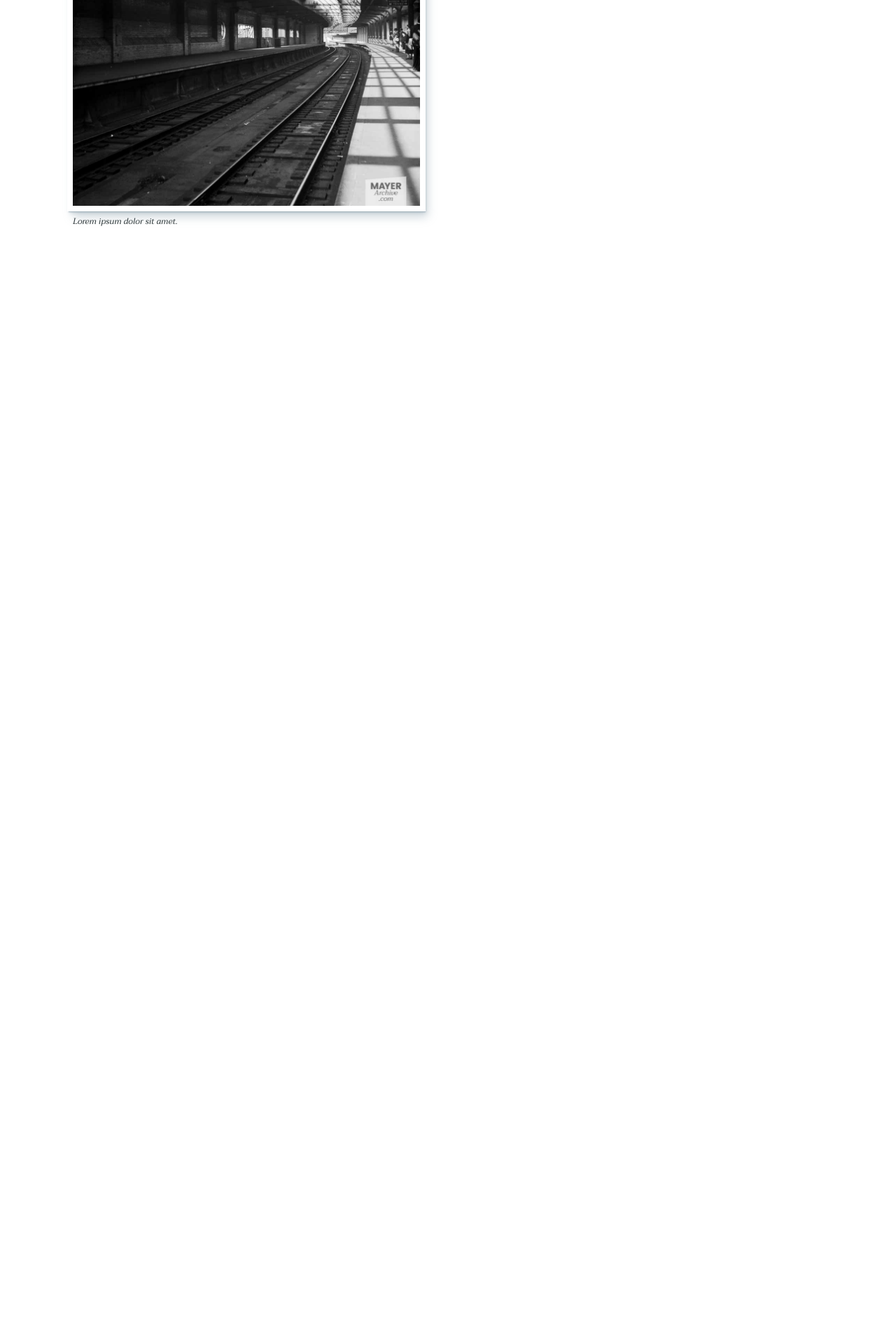
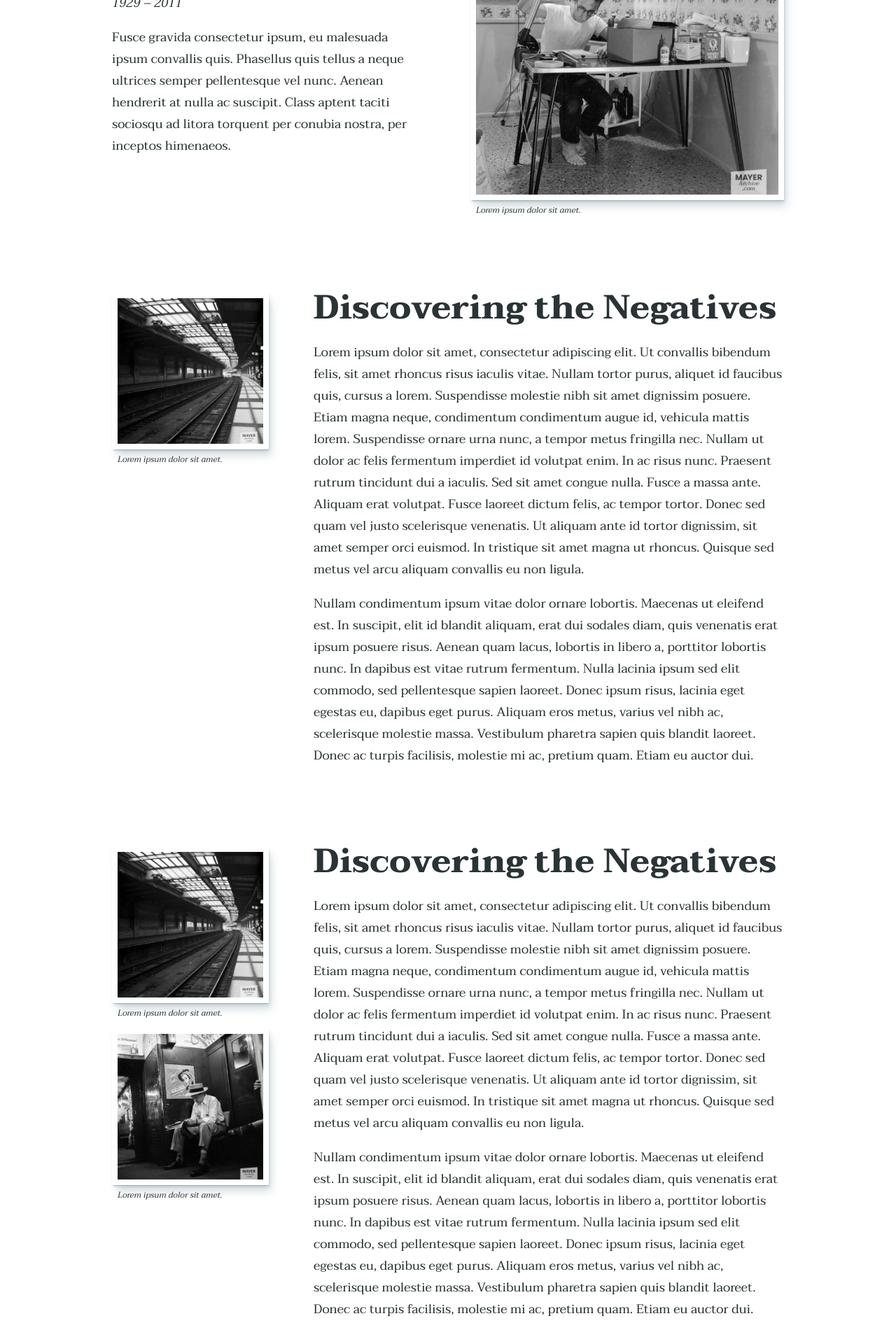
Before and after one commit to johnthedesigner/mayer-archive, a Next.js app: page /about in a window 1280 px wide. Shown: the part 546-2466 px from the top of the page at 70% size. Before the commit the page ends 908 px from the top, so only its background shows below. Built offline with nearby package versions, Linux system fonts and the light colour scheme.

Commit message:
Adding longform text styles

```diff
--- a/components/Photograph.js
+++ b/components/Photograph.js
@@ -55,7 +55,7 @@ const Photograph = ({
 
   return (
     <>
-      <div className="photo-container">
+      <div className="photo__container">
         <div className="photo">
           <Image
             className="photo__image"
--- a/pages/about.js
+++ b/pages/about.js
@@ -11,7 +11,31 @@ const About = () => {
       </Hero>
       <div className="page-body">
         <div className="ping-pong">
+          <div className="ping-pong__text-container">
+            <h2>Ralph Mayer</h2>
+            <p>
+              <em>1929 – 2011</em>
+            </p>
+            <p>
+              Fusce gravida consectetur ipsum, eu malesuada ipsum convallis
+              quis. Phasellus quis tellus a neque ultrices semper pellentesque
+              vel nunc. Aenean hendrerit at nulla ac suscipit. Class aptent
+              taciti sociosqu ad litora torquent per conubia nostra, per
+              inceptos himenaeos.
+            </p>
+          </div>
           <div className="ping-pong__image-container">
+            <Photograph
+              imageId="324_1957-01-13_07"
+              resolution="1000"
+              zoomResolution="1000"
+              collection="the-photographer"
+              caption="Lorem ipsum dolor sit amet."
+            />
+          </div>
+        </div>
+        <div className="longform-text">
+          <div className="longform-text__side-column">
             <Photograph
               imageId="057_1948-07-12_01"
               resolution="1000"
@@ -20,10 +44,83 @@ const About = () => {
               caption="Lorem ipsum dolor sit amet."
             />
           </div>
-          <div className="ping-pong__text-container">
-            <h4>Collections</h4>
-            <h2>The City</h2>
-            <p>Lorem ipsum dolor sit amet.</p>
+          <div className="longform-text__main-column">
+            <h2>Discovering the Negatives</h2>
+            <p>
+              Lorem ipsum dolor sit amet, consectetur adipiscing elit. Ut
+              convallis bibendum felis, sit amet rhoncus risus iaculis vitae.
+              Nullam tortor purus, aliquet id faucibus quis, cursus a lorem.
+              Suspendisse molestie nibh sit amet dignissim posuere. Etiam magna
+              neque, condimentum condimentum augue id, vehicula mattis lorem.
+              Suspendisse ornare urna nunc, a tempor metus fringilla nec. Nullam
+              ut dolor ac felis fermentum imperdiet id volutpat enim. In ac
+              risus nunc. Praesent rutrum tincidunt dui a iaculis. Sed sit amet
+              congue nulla. Fusce a massa ante. Aliquam erat volutpat. Fusce
+              laoreet dictum felis, ac tempor tortor. Donec sed quam vel justo
+              scelerisque venenatis. Ut aliquam ante id tortor dignissim, sit
+              amet semper orci euismod. In tristique sit amet magna ut rhoncus.
+              Quisque sed metus vel arcu aliquam convallis eu non ligula.
+            </p>
+            <p>
+              Nullam condimentum ipsum vitae dolor ornare lobortis. Maecenas ut
+              eleifend est. In suscipit, elit id blandit aliquam, erat dui
+              sodales diam, quis venenatis erat ipsum posuere risus. Aenean quam
+              lacus, lobortis in libero a, porttitor lobortis nunc. In dapibus
+              est vitae rutrum fermentum. Nulla lacinia ipsum sed elit commodo,
+              sed pellentesque sapien laoreet. Donec ipsum risus, lacinia eget
+              egestas eu, dapibus eget purus. Aliquam eros metus, varius vel
+              nibh ac, scelerisque molestie massa. Vestibulum pharetra sapien
+              quis blandit laoreet. Donec ac turpis facilisis, molestie mi ac,
+              pretium quam. Etiam eu auctor dui.
+            </p>
+          </div>
+        </div>
+        <div className="longform-text">
+          <div className="longform-text__side-column">
+            <Photograph
+              imageId="057_1948-07-12_01"
+              resolution="1000"
+              zoomResolution="1000"
+              collection="the-city"
+              caption="Lorem ipsum dolor sit amet."
+            />
+            <Photograph
+              imageId="232_1952-06-16_03"
+              resolution="1000"
+              zoomResolution="1000"
+              collection="the-city"
+              caption="Lorem ipsum dolor sit amet."
+            />
+          </div>
+          <div className="longform-text__main-column">
+            <h2>Discovering the Negatives</h2>
+            <p>
+              Lorem ipsum dolor sit amet, consectetur adipiscing elit. Ut
+              convallis bibendum felis, sit amet rhoncus risus iaculis vitae.
+              Nullam tortor purus, aliquet id faucibus quis, cursus a lorem.
+              Suspendisse molestie nibh sit amet dignissim posuere. Etiam magna
+              neque, condimentum condimentum augue id, vehicula mattis lorem.
+              Suspendisse ornare urna nunc, a tempor metus fringilla nec. Nullam
+              ut dolor ac felis fermentum imperdiet id volutpat enim. In ac
+              risus nunc. Praesent rutrum tincidunt dui a iaculis. Sed sit amet
+              congue nulla. Fusce a massa ante. Aliquam erat volutpat. Fusce
+              laoreet dictum felis, ac tempor tortor. Donec sed quam vel justo
+              scelerisque venenatis. Ut aliquam ante id tortor dignissim, sit
+              amet semper orci euismod. In tristique sit amet magna ut rhoncus.
+              Quisque sed metus vel arcu aliquam convallis eu non ligula.
+            </p>
+            <p>
+              Nullam condimentum ipsum vitae dolor ornare lobortis. Maecenas ut
+              eleifend est. In suscipit, elit id blandit aliquam, erat dui
+              sodales diam, quis venenatis erat ipsum posuere risus. Aenean quam
+              lacus, lobortis in libero a, porttitor lobortis nunc. In dapibus
+              est vitae rutrum fermentum. Nulla lacinia ipsum sed elit commodo,
+              sed pellentesque sapien laoreet. Donec ipsum risus, lacinia eget
+              egestas eu, dapibus eget purus. Aliquam eros metus, varius vel
+              nibh ac, scelerisque molestie massa. Vestibulum pharetra sapien
+              quis blandit laoreet. Donec ac turpis facilisis, molestie mi ac,
+              pretium quam. Etiam eu auctor dui.
+            </p>
           </div>
         </div>
       </div>
--- a/styles/globals.css
+++ b/styles/globals.css
@@ -149,6 +149,9 @@ hr {
 }
 
 /* Photographs */
+.photo__container {
+  margin: 1rem 0;
+}
 .photo {
   position: relative;
   box-shadow: var(--shadow-elevation-medium);
@@ -204,14 +207,21 @@ img.photo__zoom-image {
 
 /* Layout */
 .page-body {
-  width: 100rem;
-  max-width: 90%;
-  margin: 0 auto;
+  width: 64rem;
+  max-width: 80%;
+  margin: 2rem auto;
 }
 .ping-pong {
   width: 100%;
   display: flex;
   flex-direction: row;
+  align-items: center;
+  margin: 1rem 0;
+  box-sizing: border-box;
+}
+
+.ping-pong--reverse {
+  flex-direction: row-reverse;
 }
 
 .ping-pong__image-container,
@@ -219,3 +229,19 @@ img.photo__zoom-image {
   flex: 1;
   padding: 2rem;
 }
+
+.longform-text {
+  display: flex;
+  flex-direction: row;
+  margin: 1rem 0;
+}
+
+.longform-text__side-column {
+  flex: 1;
+  padding: 2rem;
+}
+
+.longform-text__main-column {
+  flex: 3;
+  padding: 2rem;
+}
```
